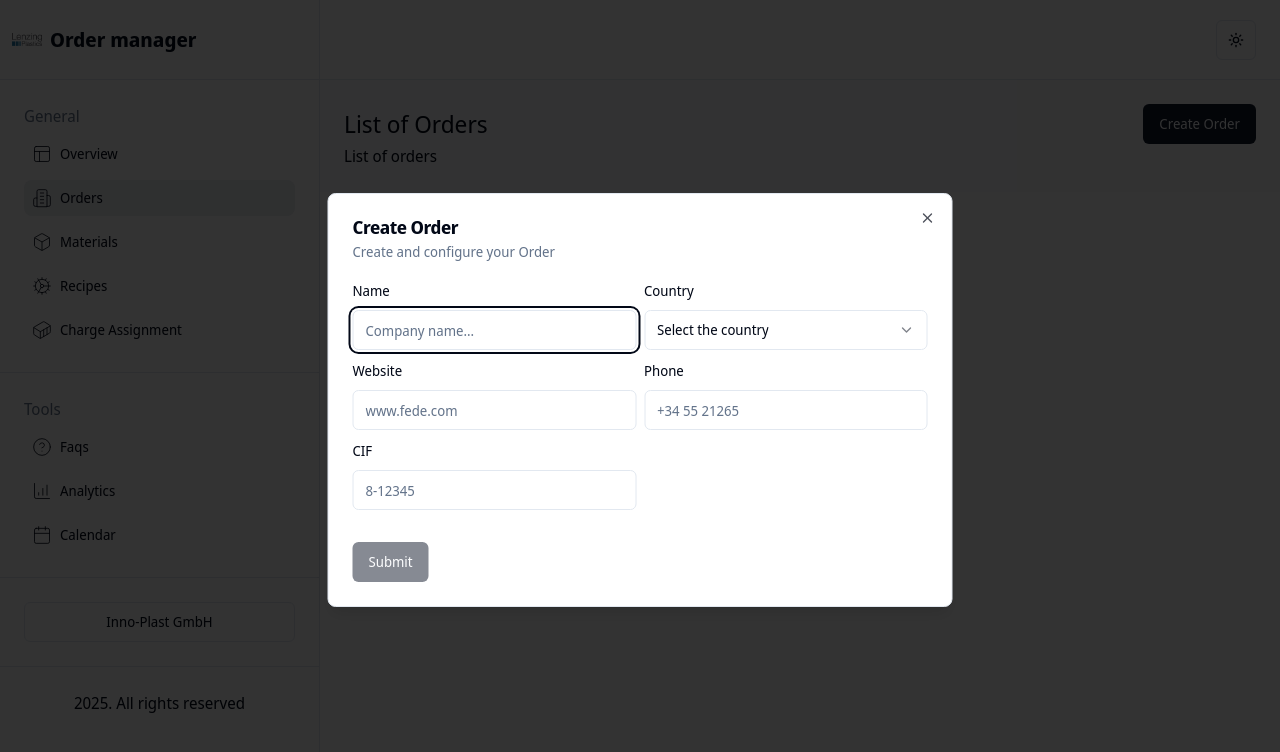
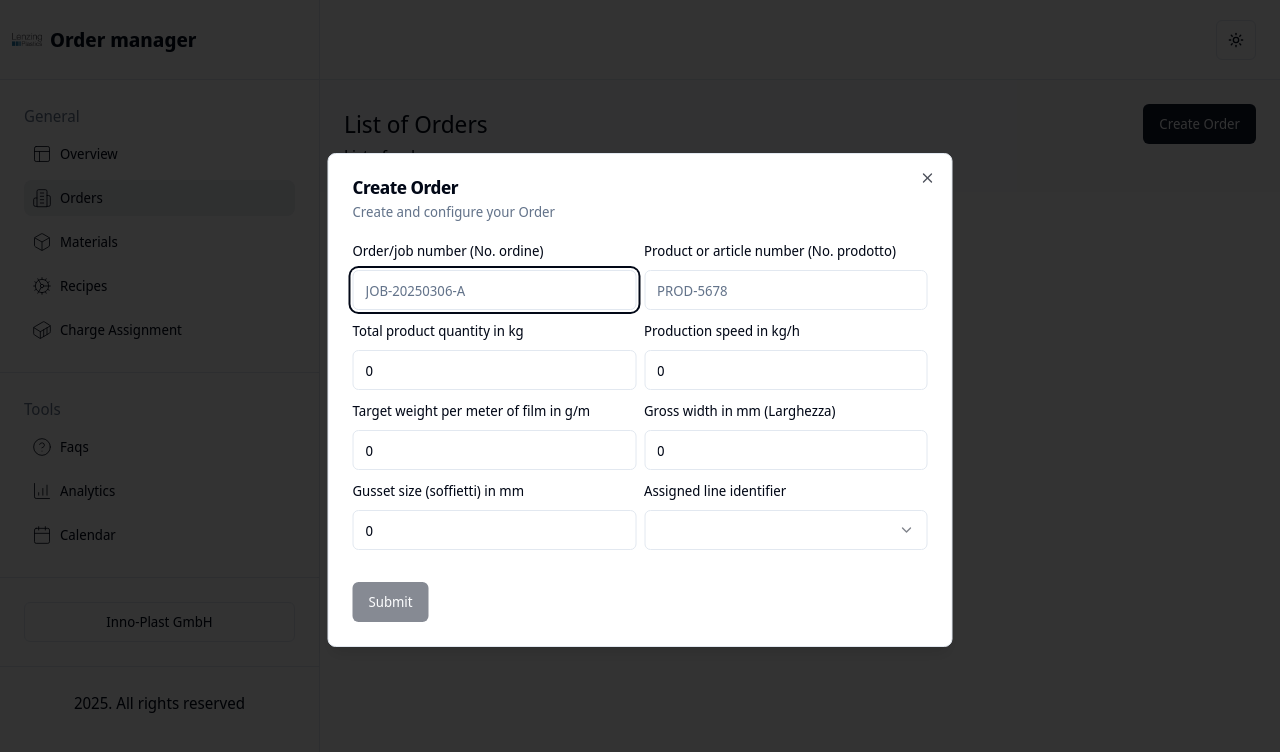
Before and after one commit to fedect1/order-managment-frontend, a Next.js app: page /orders in a window 1280 px wide. Both pictures are taken after a click on the button "Create Order". Shown: the top 752 px of the page. Built offline with nearby package versions, Linux system fonts and the light colour scheme.

Commit message:
Create add order form

```diff
--- /dev/null
+++ b/src/app/(routes)/orders/components/FormCreateOrder/FormCreateOrder.interface.ts
@@ -0,0 +1,5 @@
+import { Dispatch, SetStateAction } from "react";
+
+export interface FormCreateOrderProps {
+    setOpenModalCreate: Dispatch<SetStateAction<boolean>>
+}
--- /dev/null
+++ b/src/app/(routes)/orders/components/FormCreateOrder/FormCreateOrder.tsx
@@ -0,0 +1,185 @@
+"use client"
+
+import { z } from "zod"
+
+const formSchema = z.object({
+    job_number: z.string().min(2),
+    product_number: z.string().min(2),
+    quantity_kg: z.coerce.number().positive(),
+    consumption_kg_h: z.coerce.number().positive(),
+    pml_target_g_m: z.coerce.number().positive(),
+    width_mm: z.coerce.number().int().positive(),
+    gusset_mm: z.coerce.number().int().positive(),
+    linea_id: z.coerce.number().int().positive(),
+})
+
+import { Button } from "@/components/ui/button"
+import {
+  Form,
+  FormControl,
+  FormField,
+  FormItem,
+  FormLabel,
+  FormMessage,
+} from "@/components/ui/form"
+
+import { Input } from "@/components/ui/input"
+import { useForm } from "react-hook-form"
+import { zodResolver } from "@hookform/resolvers/zod"
+import { FormCreateOrderProps } from "./FormCreateOrder.interface"
+import { Select, SelectContent, SelectItem, SelectTrigger, SelectValue } from "@/components/ui/select"
+
+export function FormCreateOrder(props: FormCreateOrderProps) {
+    const { setOpenModalCreate } = props
+
+    const form = useForm<z.infer<typeof formSchema>>({
+        resolver: zodResolver(formSchema),
+        defaultValues: {
+            job_number: "",
+            product_number: "",
+            quantity_kg: 0,
+            consumption_kg_h: 0,
+            pml_target_g_m: 0,
+            width_mm: 0,
+            gusset_mm: 0,
+            linea_id: 0,
+        },
+        mode: "onChange",
+    })
+
+    const { isValid } = form.formState
+
+    const onSubmit = async (values: z.infer<typeof formSchema>) => {
+        console.log(values)
+        setOpenModalCreate(false)
+    }
+
+  return (
+    <Form {...form}>
+      <Form {...form}>
+      <form onSubmit={form.handleSubmit(onSubmit)} className="space-y-8">
+        <div className="grid grid-cols-2 gap-2">
+            <FormField
+            control={form.control}
+            name="job_number"
+            render={({ field }) => (
+                <FormItem>
+                <FormLabel>Order/job number (No. ordine)</FormLabel>
+                <FormControl>
+                    <Input placeholder="JOB-20250306-A" type="text" {...field} />
+                </FormControl>
+                <FormMessage />
+                </FormItem>
+            )}
+            />
+            <FormField
+            control={form.control}
+            name="product_number"
+            render={({ field }) => (
+                <FormItem>
+                <FormLabel>Product or article number (No. prodotto)</FormLabel>
+                <FormControl>
+                    <Input placeholder="PROD-5678" type="text" {...field} />
+                </FormControl>
+                <FormMessage />
+                </FormItem>
+            )}
+            />
+            <FormField
+            control={form.control}
+            name="quantity_kg"
+            render={({ field }) => (
+                <FormItem>
+                <FormLabel>Total product quantity in kg</FormLabel>
+                <FormControl>
+                    <Input placeholder="500" type="number" step="0.01" min="0" {...field} />
+                </FormControl>
+                <FormMessage />
+                </FormItem>
+            )}
+            />
+            <FormField
+            control={form.control}
+            name="consumption_kg_h"
+            render={({ field }) => (
+                <FormItem>
+                <FormLabel>Production speed in kg/h</FormLabel>
+                <FormControl>
+                    <Input placeholder="25.55" type="number" step="0.01" min="0" {...field} />
+                </FormControl>
+                <FormMessage />
+                </FormItem>
+            )}
+            />
+            <FormField
+            control={form.control}
+            name="pml_target_g_m"
+            render={({ field }) => (
+                <FormItem>
+                <FormLabel>Target weight per meter of film in g/m</FormLabel>
+                <FormControl>
+                    <Input placeholder="18.75" type="number" step="0.01" min="0" {...field} />
+                </FormControl>
+                <FormMessage />
+                </FormItem>
+            )}
+            />
+            <FormField
+            control={form.control}
+            name="width_mm"
+            render={({ field }) => (
+                <FormItem>
+                <FormLabel>Gross width in mm (Larghezza)</FormLabel>
+                <FormControl>
+                    <Input placeholder="600" type="number" min="0" {...field} />
+                </FormControl>
+                <FormMessage />
+                </FormItem>
+            )}
+            />
+            <FormField
+            control={form.control}
+            name="gusset_mm"
+            render={({ field }) => (
+                <FormItem>
+                <FormLabel>Gusset size (soffietti) in mm</FormLabel>
+                <FormControl>
+                    <Input placeholder="100" type="number" min="0" {...field} />
+                </FormControl>
+                <FormMessage />
+                </FormItem>
+            )}
+            />
+            <FormField
+            control={form.control}
+            name="linea_id"
+            render={({ field }) => (
+                <FormItem>
+                <FormLabel>Assigned line identifier</FormLabel>
+                <Select
+                onValueChange={(value) => field.onChange(parseInt(value))}
+                value={field.value.toString()}
+                >
+                    <FormControl>
+                        <SelectTrigger>
+                            <SelectValue placeholder="Select line"/>
+                        </SelectTrigger>
+                    </FormControl>
+                    <SelectContent>
+                        <SelectItem value="1">Line 1</SelectItem>
+                        <SelectItem value="2">Line 2</SelectItem>
+                        <SelectItem value="3">Line 3</SelectItem>
+                        <SelectItem value="4">Line 4</SelectItem>
+                    </SelectContent>
+                </Select>
+                <FormMessage />
+                </FormItem>
+            )}
+            />
+        </div>
+        <Button type="submit" disabled={!isValid}>Submit</Button>
+      </form>
+    </Form>
+    </Form>
+  )
+}
--- /dev/null
+++ b/src/app/(routes)/orders/components/FormCreateOrder/index.ts
@@ -0,0 +1 @@
+export * from "./FormCreateOrder"
--- a/src/app/(routes)/orders/components/HeaderOrders/HeaderOrders.tsx
+++ b/src/app/(routes)/orders/components/HeaderOrders/HeaderOrders.tsx
@@ -14,7 +14,7 @@ import { Button } from "@/components/ui/button"
 
 
 import { useState } from "react"
-import { FormCreateCustomer } from "../FormCreateCustomer"
+import { FormCreateOrder } from "../FormCreateOrder"
 
 export function HeaderOrders() {
   const[openModalCreate, setOpenModalCreate] = useState(false)
@@ -33,7 +33,7 @@ export function HeaderOrders() {
               </DialogDescription>
           </DialogHeader>
 
-          <FormCreateCustomer setOpenModalCreate={setOpenModalCreate} />
+          <FormCreateOrder setOpenModalCreate={setOpenModalCreate} />
 
         </DialogContent>
       </Dialog>
```
